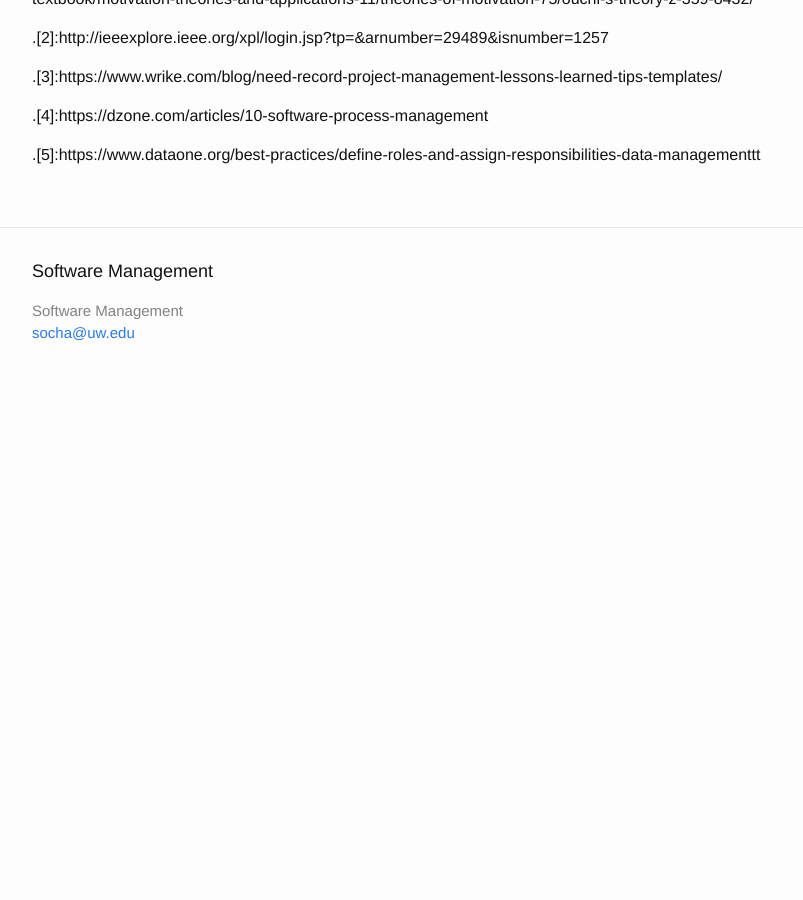
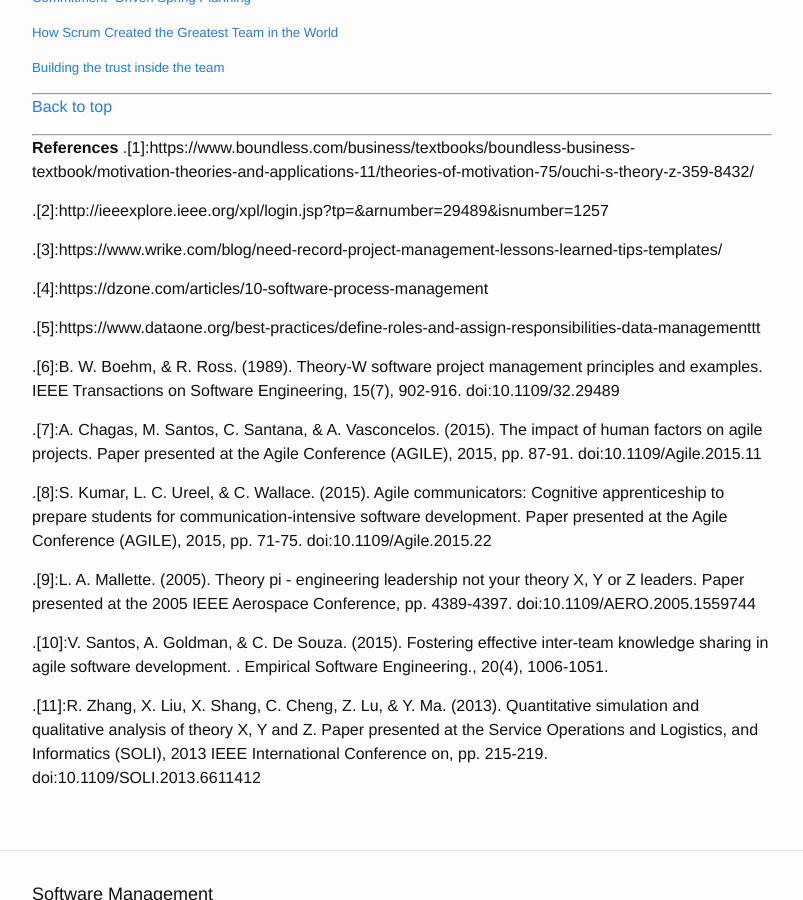
Before and after one commit to css566/css566.github.io, a Jekyll site: the page built from _posts/2016-04-28-Social_Aspects_of_Software_Management.md, in a window 1280 px wide and 900 px high, scrolled down 3826 px. Shown: the whole window, without its empty margins (238-1041 px from the left). Built offline with Jekyll 4.4.1, drawn with Linux system fonts in a browser that asks for light colours; comment, search, counter and statistics services are not loaded; before the commit the page ends 4231 px from its top, so only the background shows below that; some of the changed text lies outside the part shown.

Commit message:
Update 2016-04-28-Social_Aspects_of_Software_Management.md
Added Theory Pi and reference texts

```diff
--- a/_posts/2016-04-28-Social_Aspects_of_Software_Management.md
+++ b/_posts/2016-04-28-Social_Aspects_of_Software_Management.md
@@ -39,7 +39,8 @@
 		 - [Save lesson learned info](#save-lesson-learned-info)
 	 - Related Principles
 		 - [Responsibility](#responsibility)
- - [Social Exchange Theory](#theory4)
+ - [Theory Pi](#theory4)
+ - [Social Exchange Theory](#theory5)
 
  - [Blogs](#related-blogs)
 	 - Commitment -Driven Spring Planning
@@ -83,7 +84,15 @@
 
 ---
 
-#### <a name="theory4">Social Exchange Theory</a>
+#### <a name="theory4">Theory Pi</a>
+
+In Theory Pi, Mallette asserts that engineers and scientists as a group tend to have characteristics that require a different management style than the average worker.
+
+[Back to top](#content)
+
+---
+
+#### <a name="theory5">Social Exchange Theory</a>
 
 People develop relationships with others they exchange with. The way this exchange occurs and how frequently can affect relationship quality
 
@@ -212,7 +221,17 @@
 
  .[5]:https://www.dataone.org/best-practices/define-roles-and-assign-responsibilities-data-managementtt
 
+ .[6]:B. W. Boehm, & R. Ross. (1989). Theory-W software project management principles and examples. IEEE Transactions on Software Engineering, 15(7), 902-916. doi:10.1109/32.29489
 
+ .[7]:A. Chagas, M. Santos, C. Santana, & A. Vasconcelos. (2015). The impact of human factors on agile projects. Paper presented at the Agile Conference (AGILE), 2015, pp. 87-91. doi:10.1109/Agile.2015.11
+
+ .[8]:S. Kumar, L. C. Ureel, & C. Wallace. (2015). Agile communicators: Cognitive apprenticeship to prepare students for communication-intensive software development. Paper presented at the Agile Conference (AGILE), 2015, pp. 71-75. doi:10.1109/Agile.2015.22
+
+ .[9]:L. A. Mallette. (2005). Theory pi - engineering leadership not your theory X, Y or Z leaders. Paper presented at the 2005 IEEE Aerospace Conference, pp. 4389-4397. doi:10.1109/AERO.2005.1559744
+
+ .[10]:V. Santos, A. Goldman, & C. De Souza. (2015). Fostering effective inter-team knowledge sharing in agile software development.   . Empirical Software Engineering., 20(4), 1006-1051.
+
+ .[11]:R. Zhang, X. Liu, X. Shang, C. Cheng, Z. Lu, & Y. Ma. (2013). Quantitative simulation and qualitative analysis of theory X, Y and Z. Paper presented at the Service Operations and Logistics, and Informatics (SOLI), 2013 IEEE International Conference on, pp. 215-219. doi:10.1109/SOLI.2013.6611412
 
 [Theory Z]: {% post_url 2016-04-28-Social_Theories_for_Software_Management %}#theory_z
 
```
